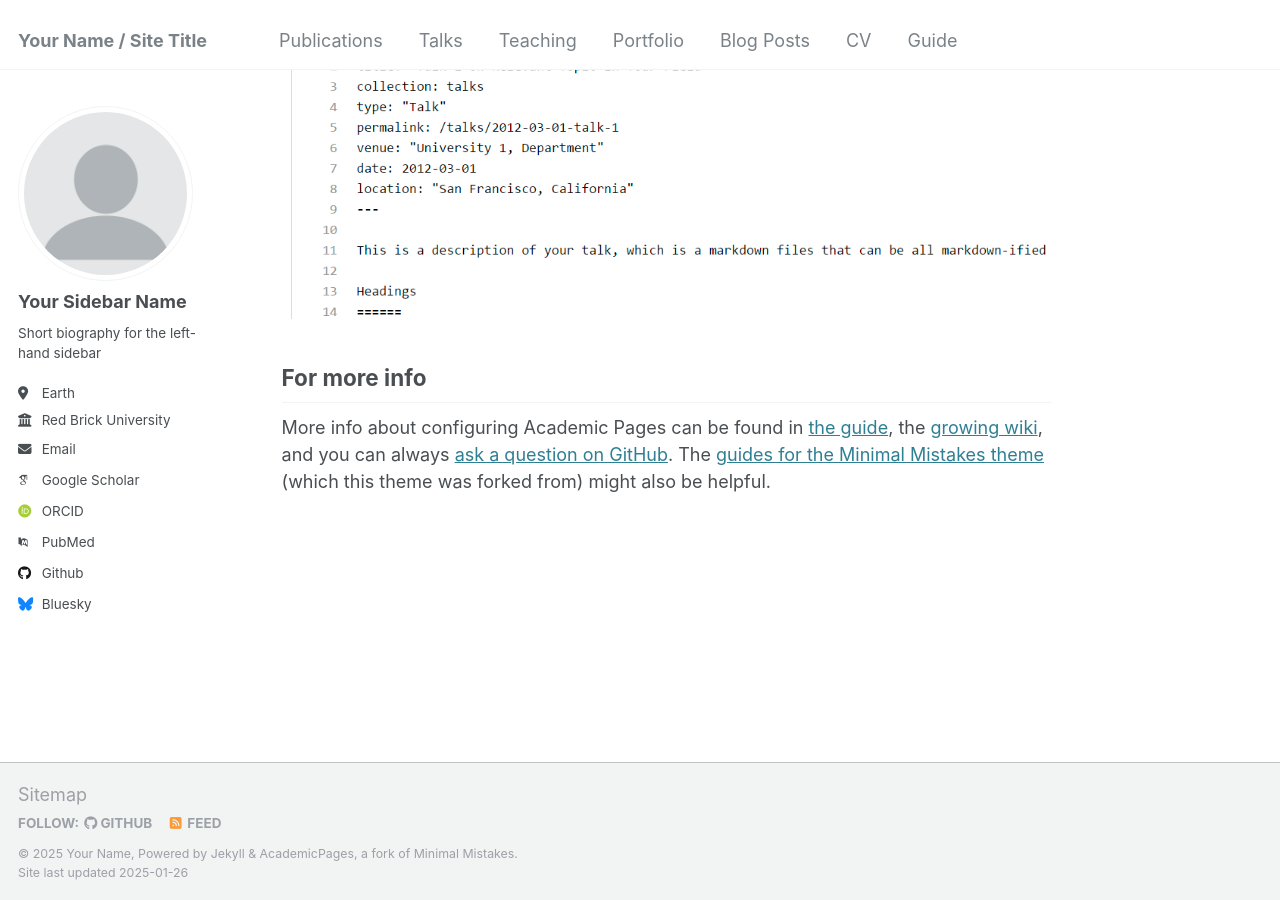
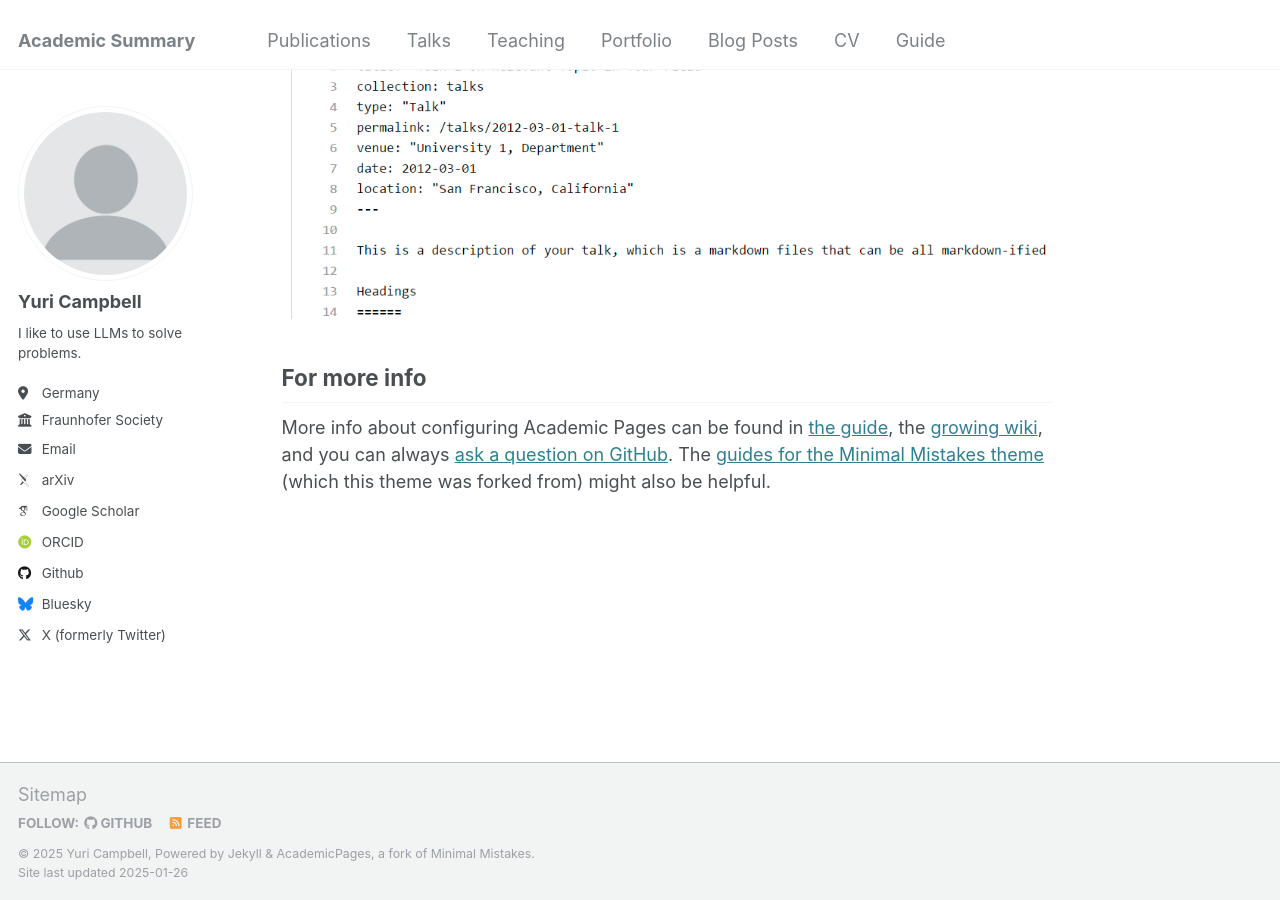
Before and after one commit to yrcmpbll/yrcmpbll.github.io, a Jekyll site: the page built from _pages/about.md, in a window 1280 px wide and 900 px high, scrolled down 2643 px. Built offline with Jekyll 4.4.1, drawn with Linux system fonts in a browser that asks for light colours; some web fonts are replaced.

Commit message:
Update _config.yml
Basic setups

```diff
--- a/_config.yml
+++ b/_config.yml
@@ -8,13 +8,13 @@
 
 # Basic Site Settings
 locale                   : "en-US"
-title                    : "Your Name / Site Title"
+title                    : "Academic Summary"
 title_separator          : "-"
-name                     : &name "Your Name"
+name                     : &name "Yuri Campbell"
 description              : &description "personal description"
-url                      : https://academicpages.github.io # the base hostname & protocol for your site e.g. "https://[your GitHub username].github.io"
+url                      : https://yrcmpbll.github.io # the base hostname & protocol for your site e.g. "https://[your GitHub username].github.io"
 baseurl                  : "" # the subpath of your site, e.g. "/blog"
-repository               : "academicpages/academicpages.github.io"
+repository               : "yrcmpbll/yrcmpbll.github.io" # "academicpages/academicpages.github.io"
 
 # Site Author - The following control what appear as part of the author content on the side bar.
 #               If a field is blank the icon and link will not appear, otherwise it will be shown.
@@ -22,21 +22,21 @@ repository               : "academicpages/academicpages.github.io"
 author:
   # Biographic information
   avatar           : "profile.png"
-  name             : "Your Sidebar Name"
+  name             : "Yuri Campbell"
   pronouns         : # example: "she/her"
-  bio              : "Short biography for the left-hand sidebar"
-  location         : "Earth"
-  employer         : "Red Brick University"
+  bio              : "I like to use LLMs to solve problems."
+  location         : "Germany"
+  employer         : "Fraunhofer Society"
   uri              : # URL
   email            : "none@example.org"
 
   # Academic websites
-  arxiv            : # URL - Update with the correct link to your profile
-  googlescholar    : "https://scholar.google.com/citations?user=PS_CX0AAAAAJ"
+  arxiv            : "https://arxiv.org/search/cs?searchtype=author&query=Campbell%2C+Y"
+  googlescholar    : "https://scholar.google.com/citations?user=KdyY3boAAAAJ&hl=en"
   impactstory      : # URL
-  orcid            : "http://orcid.org/yourorcidurl"
+  orcid            : "https://orcid.org/0000-0002-4166-2081"
   semantic         : # URL
-  pubmed           : "https://www.ncbi.nlm.nih.gov/pubmed/?term=john+snow"
+  pubmed           : # URL
   researchgate     : # URL
   scopus           : # URL
 
@@ -44,7 +44,7 @@ author:
   bitbucket        : # Username - Update with your username on the site
   codepen          : # Username
   dribbble         : # Username
-  github           : "academicpages"
+  github           : "yrcmpbll"
   kaggle           : # Username
   stackoverflow    : # User number or user number and name (i.e., use "1" or "1/jeff-atwood")
 
@@ -66,7 +66,7 @@ author:
   steam            : # Username
   telegram         : # URL
   tumblr           : # Username
-  twitter          : # Username for X / Twitter
+  twitter          : "yuricampbll"
   vine             : # Username
   weibo            : # Username
   wikipedia        : # Username
```
